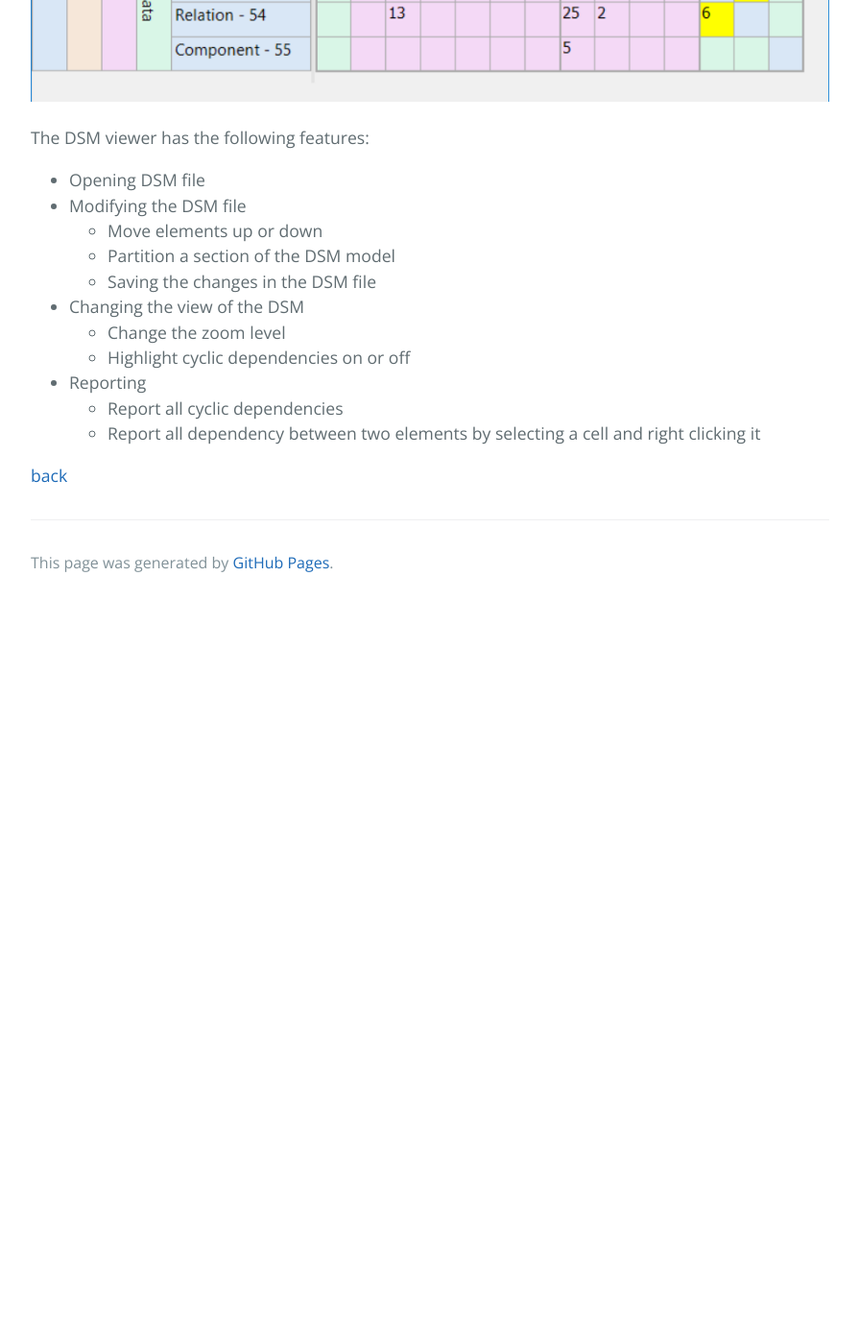
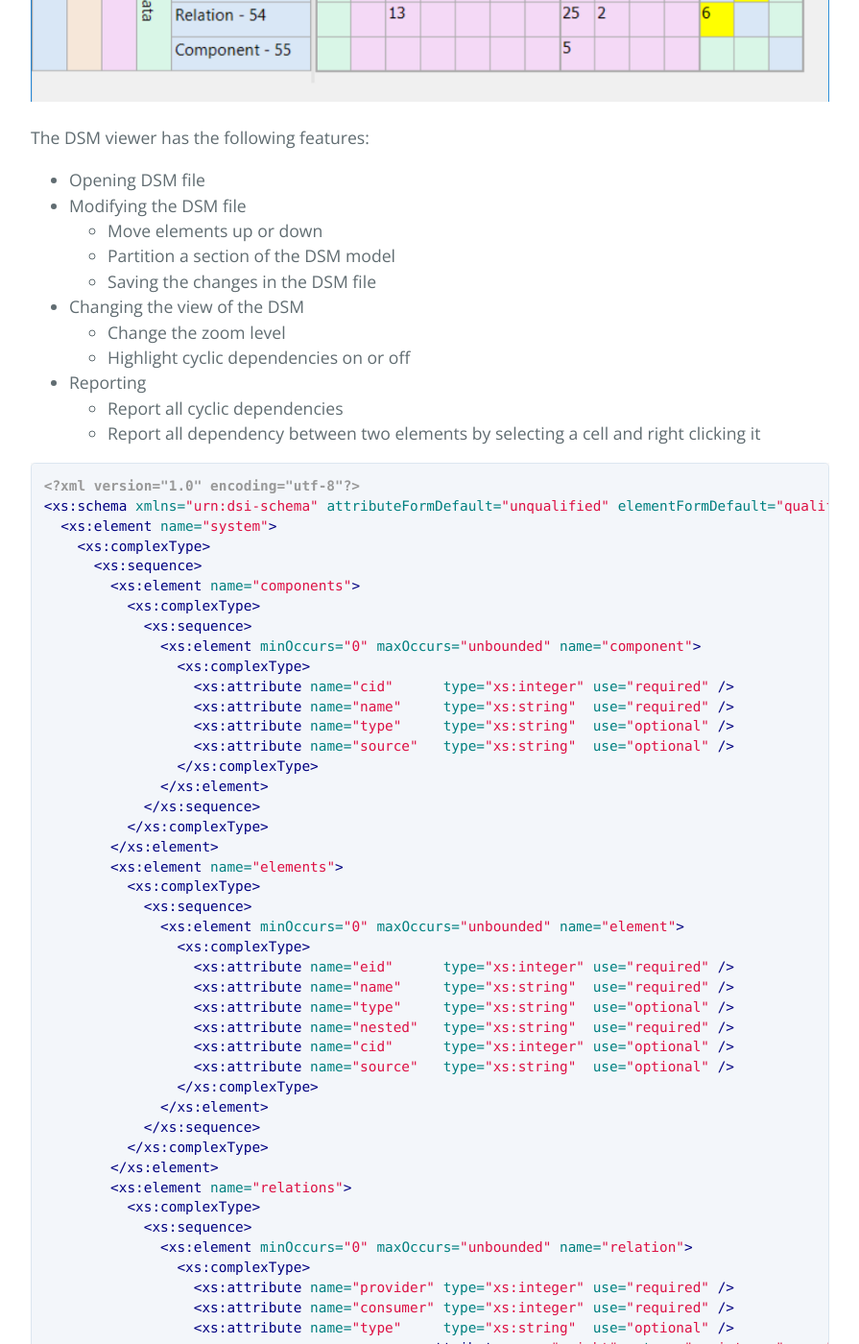
Before and after one commit to dsmsuite/dsmsuite.github.io, a Jekyll site: the page built from user_guide.md, in a window 1280 px wide and 1400 px high, scrolled down 6866 px. Shown: the whole window at 96% size, without its empty margins (192-1087 px from the left). Built offline with Jekyll 4.4.1, drawn with Linux system fonts in a browser that asks for light colours; our own code applies the rules of GitHub Pages for plain Markdown files; before the commit the page ends 7496 px from its top, so only the background shows below that; some of the changed text lies outside the part shown.

Commit message:
Added xsd schema

````diff
--- a/user_guide.md
+++ b/user_guide.md
@@ -174,8 +174,61 @@ The DSM viewer has the following features:
 	* Report all cyclic dependencies
 	* Report all dependency between two elements by selecting a cell and right clicking it
 
-
-
+```xml
+<?xml version="1.0" encoding="utf-8"?>
+<xs:schema xmlns="urn:dsi-schema" attributeFormDefault="unqualified" elementFormDefault="qualified" xmlns:xs="http://www.w3.org/2001/XMLSchema">
+  <xs:element name="system">
+    <xs:complexType>
+      <xs:sequence>
+        <xs:element name="components">
+          <xs:complexType>
+            <xs:sequence>
+              <xs:element minOccurs="0" maxOccurs="unbounded" name="component">
+                <xs:complexType>
+                  <xs:attribute name="cid"      type="xs:integer" use="required" />
+                  <xs:attribute name="name"     type="xs:string"  use="required" />
+                  <xs:attribute name="type"     type="xs:string"  use="optional" />
+                  <xs:attribute name="source"   type="xs:string"  use="optional" />
+                </xs:complexType>
+              </xs:element>
+            </xs:sequence>
+          </xs:complexType>
+        </xs:element>
+        <xs:element name="elements">
+          <xs:complexType>
+            <xs:sequence>
+              <xs:element minOccurs="0" maxOccurs="unbounded" name="element">
+                <xs:complexType>
+                  <xs:attribute name="eid"      type="xs:integer" use="required" />
+                  <xs:attribute name="name"     type="xs:string"  use="required" />
+                  <xs:attribute name="type"     type="xs:string"  use="optional" />
+                  <xs:attribute name="nested"   type="xs:string"  use="required" />
+                  <xs:attribute name="cid"      type="xs:integer" use="optional" />
+                  <xs:attribute name="source"   type="xs:string"  use="optional" />
+                </xs:complexType>
+              </xs:element>
+            </xs:sequence>
+          </xs:complexType>
+        </xs:element>
+        <xs:element name="relations">
+          <xs:complexType>
+            <xs:sequence>
+              <xs:element minOccurs="0" maxOccurs="unbounded" name="relation">
+                <xs:complexType>
+                  <xs:attribute name="provider" type="xs:integer" use="required" />
+                  <xs:attribute name="consumer" type="xs:integer" use="required" />
+                  <xs:attribute name="type"     type="xs:string"  use="optional" />
+				          <xs:attribute name="weight"   type="xs:integer" use="required" />
+                </xs:complexType>
+              </xs:element>
+            </xs:sequence>
+          </xs:complexType>
+        </xs:element>
+      </xs:sequence>
+    </xs:complexType>
+  </xs:element>
+</xs:schema>
+```
 
 
 
````
